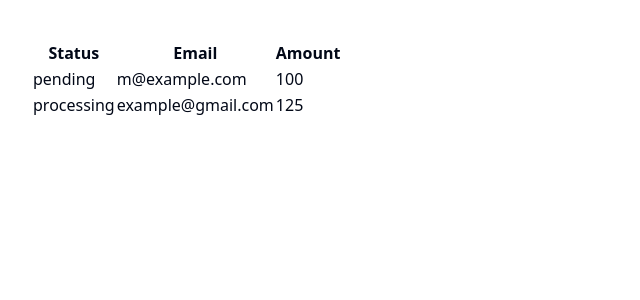
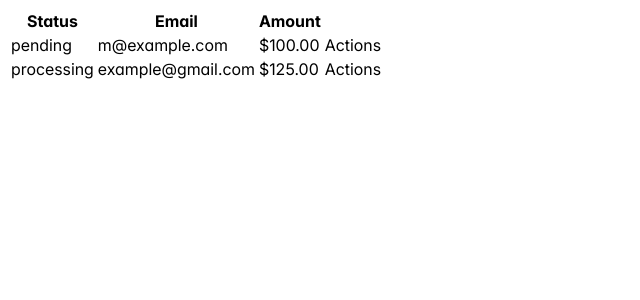
Before and after one commit to kiranojhanp/tanstack-prime-table, a React (Vite) app: page / in a window 1280 px wide. Shown: the top 300 px of the page, without its empty margins (0-640 px from the left). Built offline with nearby package versions, Linux system fonts and the light colour scheme.

Commit message:
feat: add primereact library

```diff
--- a/package.json
+++ b/package.json
@@ -15,6 +15,8 @@
     "@tanstack/react-table": "^8.10.7",
     "class-variance-authority": "^0.7.0",
     "clsx": "^2.0.0",
+    "lucide-react": "^0.288.0",
+    "primereact": "^10.0.5",
     "react": "^18.2.0",
     "react-dom": "^18.2.0",
     "tailwind-merge": "^1.14.0",
--- a/src/main.tsx
+++ b/src/main.tsx
@@ -1,10 +1,15 @@
-import React from 'react'
-import ReactDOM from 'react-dom/client'
-import App from './App.tsx'
-import './index.css'
+import React from "react";
+import ReactDOM from "react-dom/client";
+import App from "./App.tsx";
 
-ReactDOM.createRoot(document.getElementById('root')!).render(
+import { PrimeReactProvider } from "primereact/api";
+import "./primereact.css";
+import "primereact/resources/themes/lara-light-indigo/theme.css";
+
+ReactDOM.createRoot(document.getElementById("root")!).render(
   <React.StrictMode>
-    <App />
-  </React.StrictMode>,
-)
+    <PrimeReactProvider>
+      <App />
+    </PrimeReactProvider>
+  </React.StrictMode>
+);
--- a/src/pages/payments/columns.tsx
+++ b/src/pages/payments/columns.tsx
@@ -12,6 +12,21 @@ export const columns: ColumnDef<Payment>[] = [
   },
   {
     accessorKey: "amount",
-    header: "Amount",
+    header: () => <div className="text-right">Amount</div>,
+    cell: ({ row }) => {
+      const amount = parseFloat(row.getValue("amount"));
+      const formatted = new Intl.NumberFormat("en-US", {
+        style: "currency",
+        currency: "USD",
+      }).format(amount);
+
+      return <div className="text-right font-medium">{formatted}</div>;
+    },
+  },
+  {
+    id: "actions",
+    cell: () => {
+      return <span>Actions</span>;
+    },
   },
 ];
--- /dev/null
+++ b/src/primereact.css
@@ -0,0 +1,3 @@
+body {
+  font-family: var(--font-family);
+}
```
Also changed, not shown: 1 other file (tests, documents, lock files or other folders).
